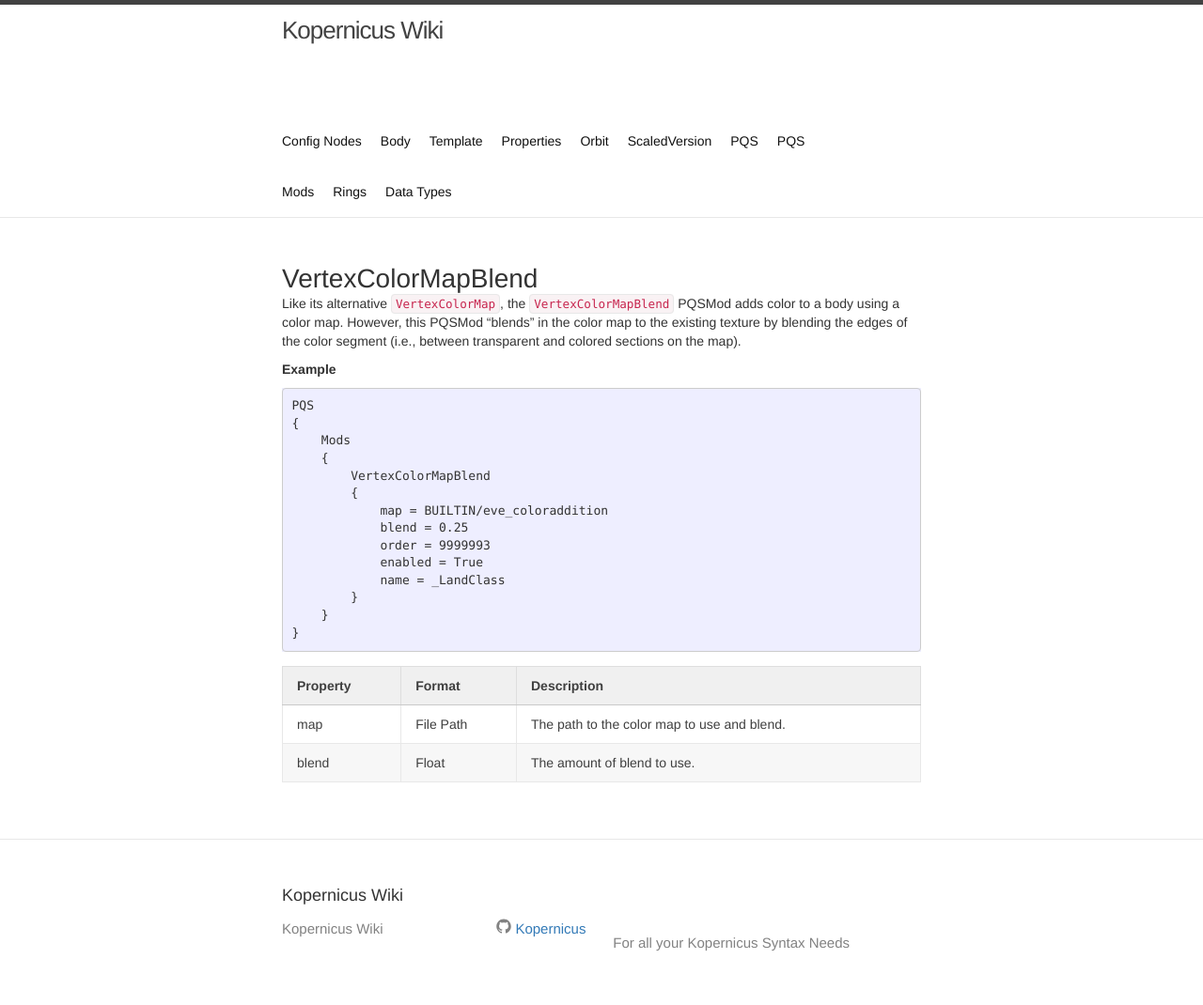
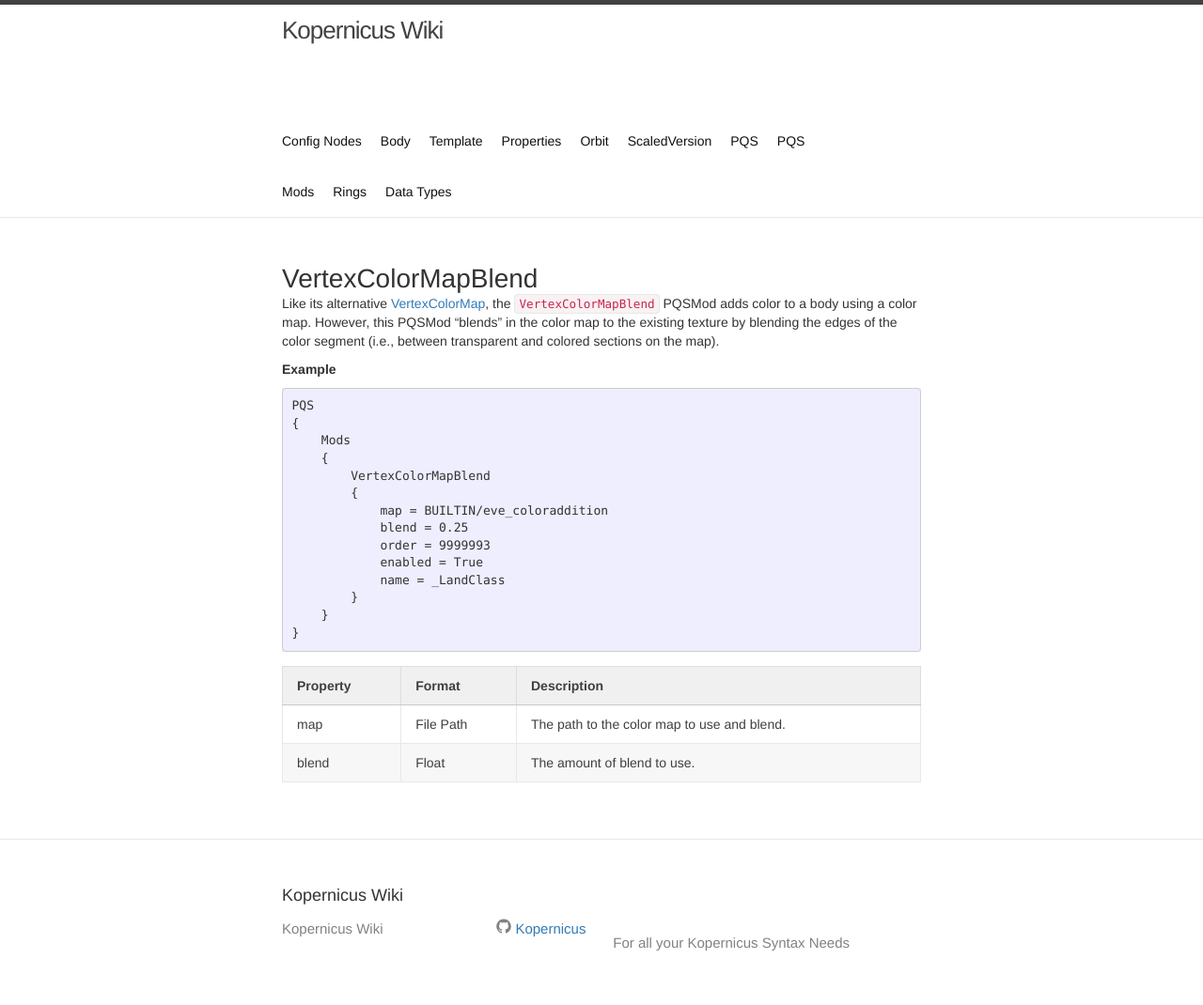
Before and after one commit to Kopernicus/wiki, a Jekyll site: the page built from main/PQSMods/VertexColorMapBlend.md, in a window 1280 px wide. Shown: the whole page at 94% size. Built offline with Jekyll 4.4.1, drawn with Linux system fonts in a browser that asks for light colours.

Commit message:
Code + link dont work

````diff
--- a/main/PQSMods/VertexColorMapBlend.md
+++ b/main/PQSMods/VertexColorMapBlend.md
@@ -3,7 +3,7 @@ layout: default
 title: VertexColorMapBlend
 ---
 
-Like its alternative [`VertexColorMap`]({{ site.baseurl }}{% link main/PQSMods/VertexColorMap.md %}), the `VertexColorMapBlend` PQSMod adds color to a body using a color map. However, this PQSMod "blends" in the color map to the existing texture by blending the edges of the color segment (i.e., between transparent and colored sections on the map).
+Like its alternative [VertexColorMap]({{ site.baseurl }}{% link main/PQSMods/VertexColorMap.md %}), the `VertexColorMapBlend` PQSMod adds color to a body using a color map. However, this PQSMod "blends" in the color map to the existing texture by blending the edges of the color segment (i.e., between transparent and colored sections on the map).
 
 **Example**
 ```
````
